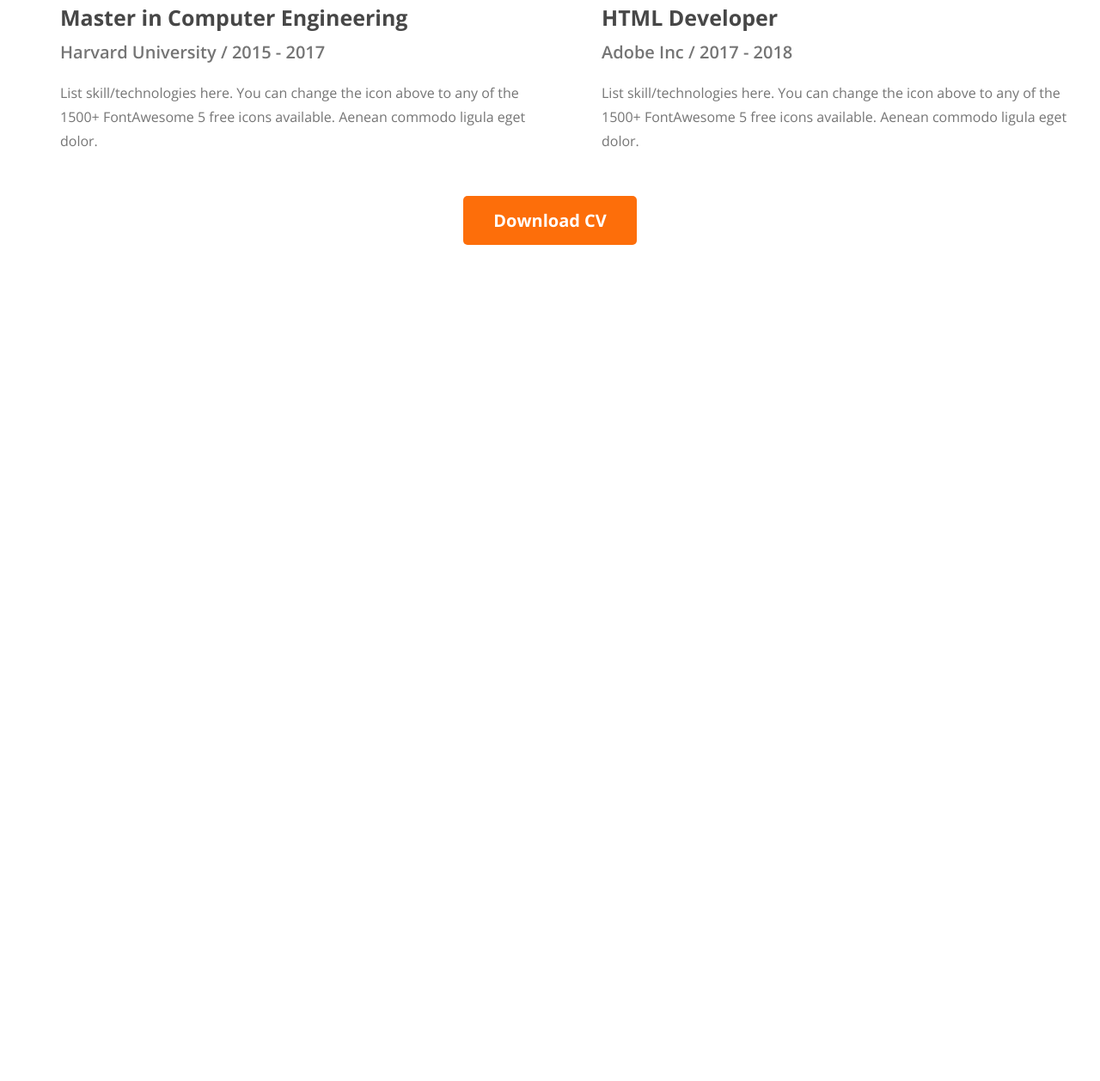
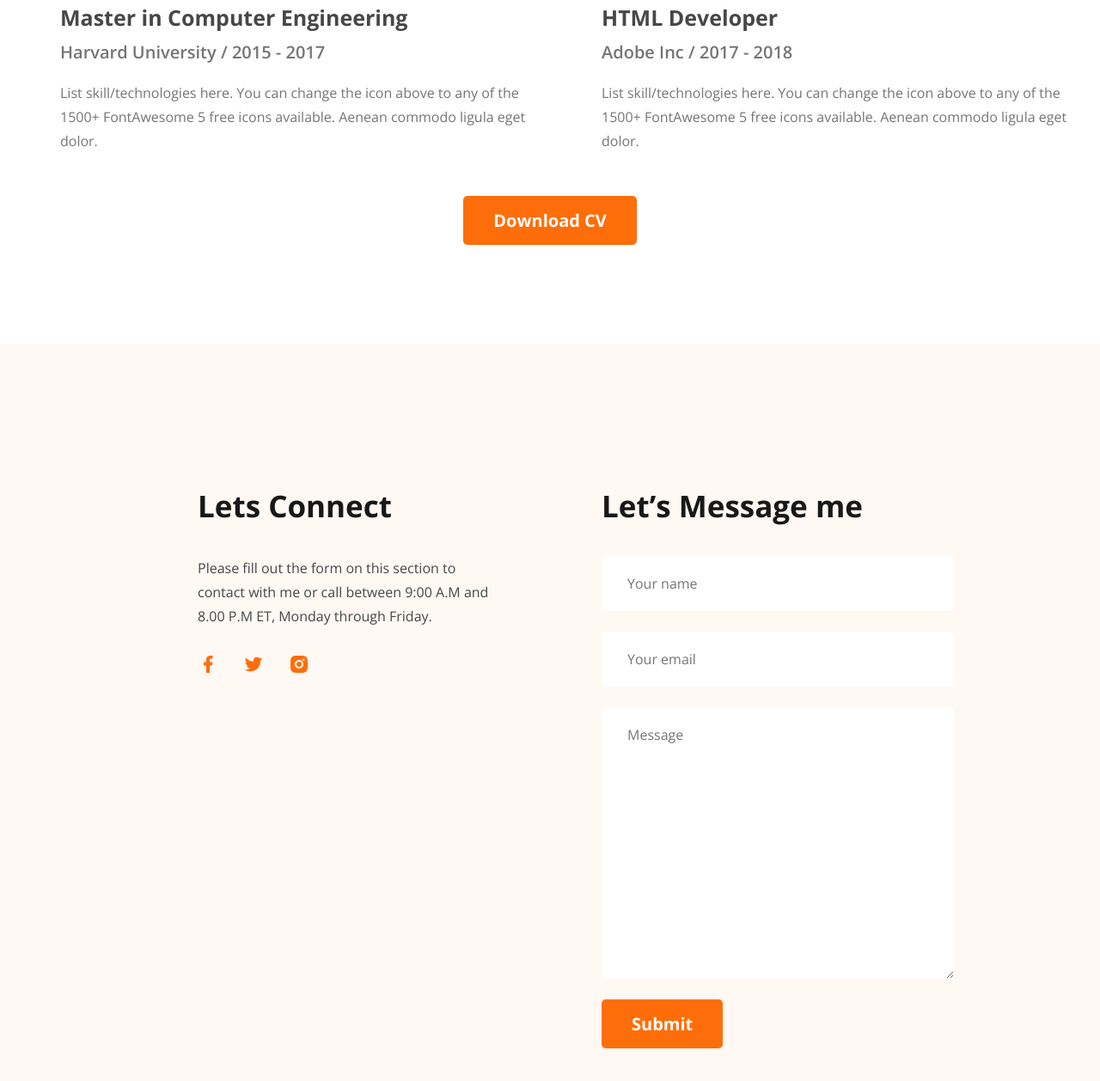
Before and after one commit to mdadnanshafiq/portfolio, a plain HTML site: page index.html in a window 1280 px wide. Shown: the part 3096-4354 px from the top of the page at 86% size. Before the commit the page ends 3431 px from the top, so only its background shows below. Drawn offline with nearby package versions, Linux system fonts and the light colour scheme.

Commit message:
self final

```diff
--- a/index.html
+++ b/index.html
@@ -128,7 +128,24 @@
         </section>
     </main>
     <footer>
-
+        <div class="footer-column">
+            <h3 class="section-title">Lets Connect</h3>
+            <p class="section-describe">Please fill out the form on this section to contact with me or call between 9:00 A.M and 8.00 P.M ET, Monday through Friday.</p>
+            <div class="social">
+                <a href="#"><img src="images/icons/facebook.png" alt=""></a>
+                <a href="#"><img src="images/icons/twitter.png" alt=""></a>
+                <a href="#"><img src="images/icons/insta.png" alt=""></a>
+            </div>
+        </div>
+        <div class="footer-column">
+            <h3 class="section-title">Let’s Message me</h3>
+            <form action="" class="contact">
+                <input type="text" placeholder="Your name">
+                <input type="email" placeholder="Your email">
+                <textarea name="" placeholder="Message" id="" cols="30" rows="10"></textarea>
+                <input type="submit" value="Submit" class="primary-btn">
+            </form>
+        </div>
     </footer>
 </body>
 </html>
--- a/styles/portfolio.css
+++ b/styles/portfolio.css
@@ -257,3 +257,53 @@ main section {
 }
 
 /* footer styles */
+
+footer {
+    display: flex;
+    background: #FFF8F3;
+    padding: 130px 230px;
+    margin-top: 115px;
+    gap: 120px;
+
+}
+
+.footer-column {
+    width: 50%;
+
+}
+
+footer .section-title{
+    text-align: left;
+}
+
+footer .section-describe {
+    color: #474747;
+    font-size: 16px;
+    font-weight: 400;
+    line-height: 28px;
+    margin-top: 20px;
+    margin-bottom: 30px;
+    text-align: left;
+}
+
+.social img {
+    width: 24px;
+    height: 24px;
+    margin-right: 25px;
+
+}
+
+.contact input[type="text"],input[type="email"],
+textarea {
+    display: block;
+    margin-bottom: 24px;
+    padding: 18px 30px;
+    border-radius: 5px;
+    background: #FFF;
+    border: 0;
+    color: #757575;
+    font-size: 16px;
+    font-weight: 400;
+    line-height: 28px;
+    width: 100%;
+}
```
